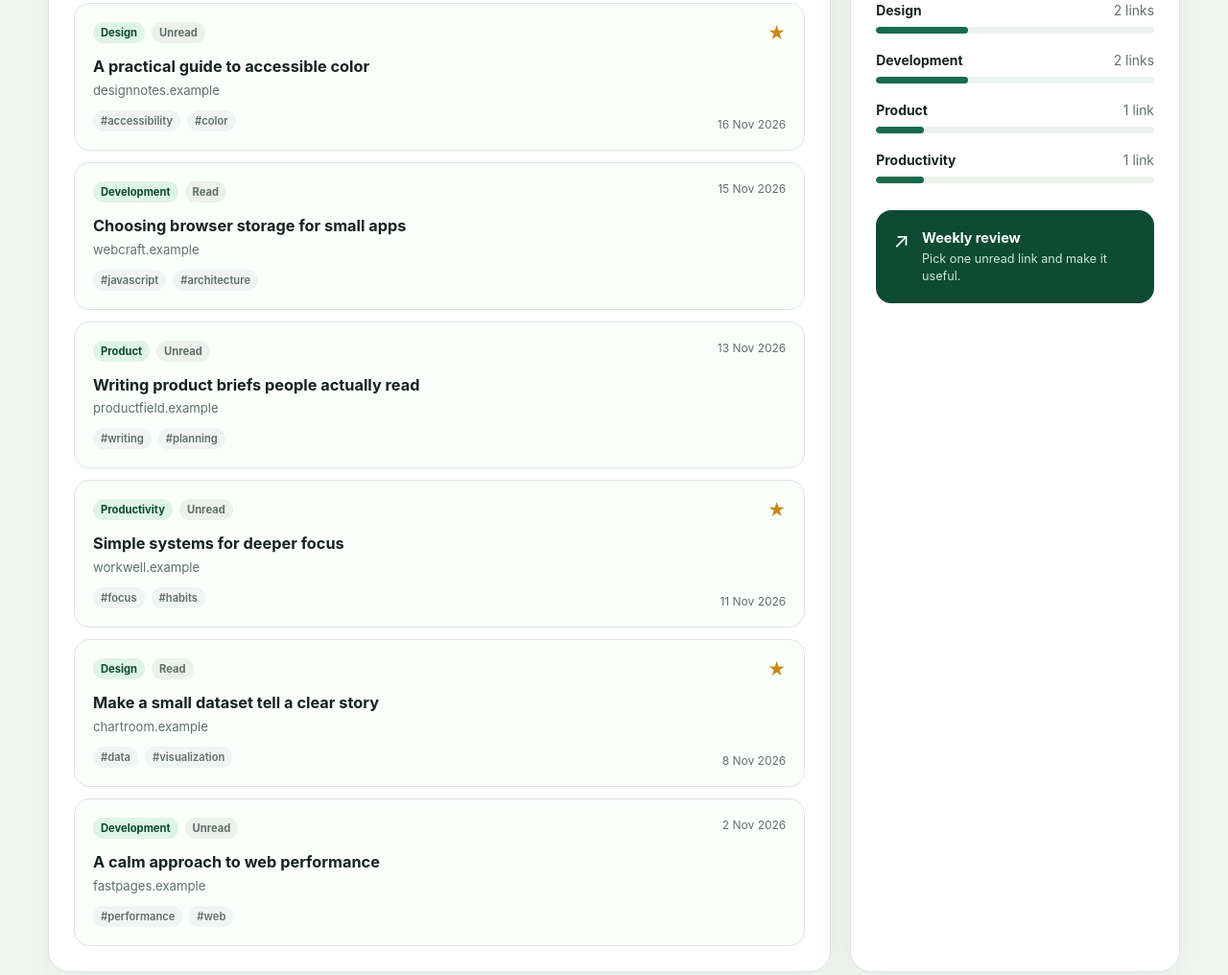
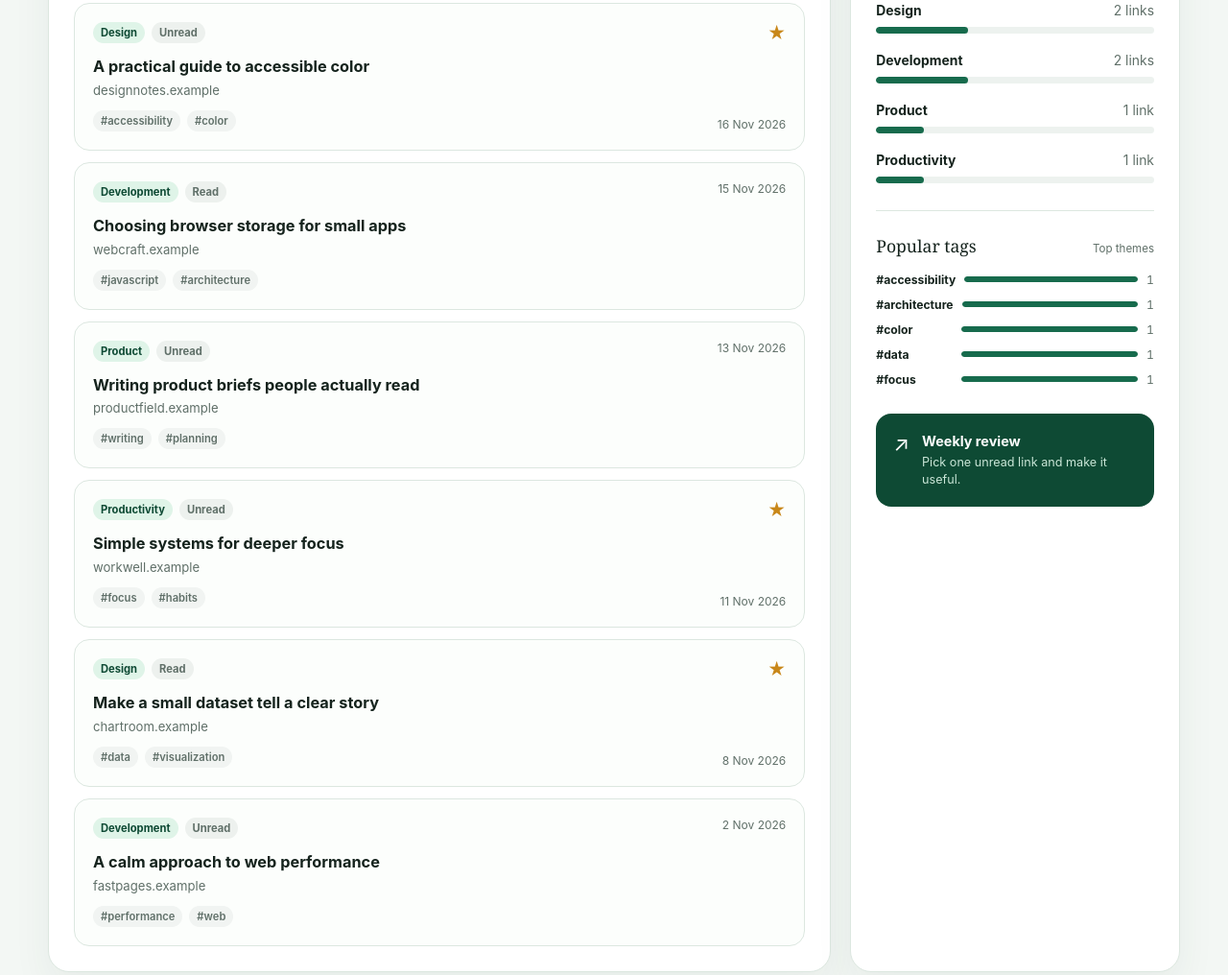
Before and after one commit to chocoHacks33/bookmark-beacon-dashboard, a website: page index.html in a window 1280 px wide. Shown: the part 733-1749 px from the top of the page at 96% size. Drawn offline with Linux system fonts and the light colour scheme.

Commit message:
feat: visualize popular bookmark tags

```diff
--- a/app.js
+++ b/app.js
@@ -95,6 +95,38 @@ function summarizeCollections(items) {
     .sort((a, b) => b.count - a.count || a.name.localeCompare(b.name));
 }
 
+function summarizeTags(items, limit = 5) {
+  const counts = items.flatMap((bookmark) => bookmark.tags).reduce((summary, tag) => {
+    summary[tag] = (summary[tag] || 0) + 1;
+    return summary;
+  }, {});
+
+  return Object.entries(counts)
+    .map(([tag, count]) => ({ tag, count }))
+    .sort((a, b) => b.count - a.count || a.tag.localeCompare(b.tag))
+    .slice(0, limit);
+}
+
+function tagInsightMarkup(items) {
+  const tags = summarizeTags(items);
+  const largestCount = tags[0]?.count || 1;
+
+  return tags
+    .map(({ tag, count }) => {
+      const width = Math.round((count / largestCount) * 100);
+      return `
+        <div class="tag-row" aria-label="#${tag}: ${count} saved ${count === 1 ? "link" : "links"}">
+          <span class="tag-row__label">#${tag}</span>
+          <span class="tag-row__track" aria-hidden="true">
+            <span style="width: ${width}%"></span>
+          </span>
+          <span class="tag-row__count">${count}</span>
+        </div>
+      `;
+    })
+    .join("");
+}
+
 function bookmarkCardMarkup(bookmark) {
   const status = bookmark.read ? "Read" : "Unread";
   const favorite = bookmark.favorite
@@ -160,6 +192,7 @@ function renderDashboard(items = bookmarks) {
     .map(bookmarkCardMarkup)
     .join("");
   document.querySelector("#collection-list").innerHTML = collectionMarkup(items);
+  document.querySelector("#tag-insight-list").innerHTML = tagInsightMarkup(items);
 }
 
 if (typeof document !== "undefined") {
@@ -174,5 +207,7 @@ if (typeof module !== "undefined") {
     formatDate,
     summarizeBookmarks,
     summarizeCollections,
+    summarizeTags,
+    tagInsightMarkup,
   };
 }
--- a/index.html
+++ b/index.html
@@ -79,6 +79,13 @@
               </div>
             </div>
             <div id="collection-list" class="collection-list"></div>
+            <div class="tag-insight" aria-labelledby="tag-insight-title">
+              <div class="tag-insight__heading">
+                <strong id="tag-insight-title">Popular tags</strong>
+                <span>Top themes</span>
+              </div>
+              <div id="tag-insight-list" class="tag-insight-list"></div>
+            </div>
             <div class="review-card">
               <span aria-hidden="true">↗</span>
               <div>
--- a/styles.css
+++ b/styles.css
@@ -337,6 +337,70 @@ h1 {
   background: var(--accent);
 }
 
+.tag-insight {
+  margin-top: 28px;
+  padding-top: 24px;
+  border-top: 1px solid var(--line);
+}
+
+.tag-insight__heading {
+  display: flex;
+  align-items: baseline;
+  justify-content: space-between;
+  gap: 12px;
+  margin-bottom: 16px;
+}
+
+.tag-insight__heading strong {
+  font-family: Georgia, "Times New Roman", serif;
+  font-size: 1.1rem;
+  font-weight: 500;
+}
+
+.tag-insight__heading span {
+  color: var(--muted);
+  font-size: 0.72rem;
+}
+
+.tag-insight-list {
+  display: grid;
+  gap: 11px;
+}
+
+.tag-row {
+  display: grid;
+  grid-template-columns: minmax(80px, auto) 1fr auto;
+  align-items: center;
+  gap: 9px;
+  font-size: 0.76rem;
+}
+
+.tag-row__label {
+  overflow: hidden;
+  font-weight: 700;
+  text-overflow: ellipsis;
+  white-space: nowrap;
+}
+
+.tag-row__track {
+  height: 6px;
+  overflow: hidden;
+  border-radius: 999px;
+  background: #edf2ef;
+}
+
+.tag-row__track span {
+  display: block;
+  height: 100%;
+  border-radius: inherit;
+  background: var(--accent);
+}
+
+.tag-row__count {
+  color: var(--muted);
+  font-variant-numeric: tabular-nums;
+}
+
 .review-card {
   display: flex;
   gap: 13px;
```
Also changed, not shown: tests/app.test.js (+30 -0 lines).
